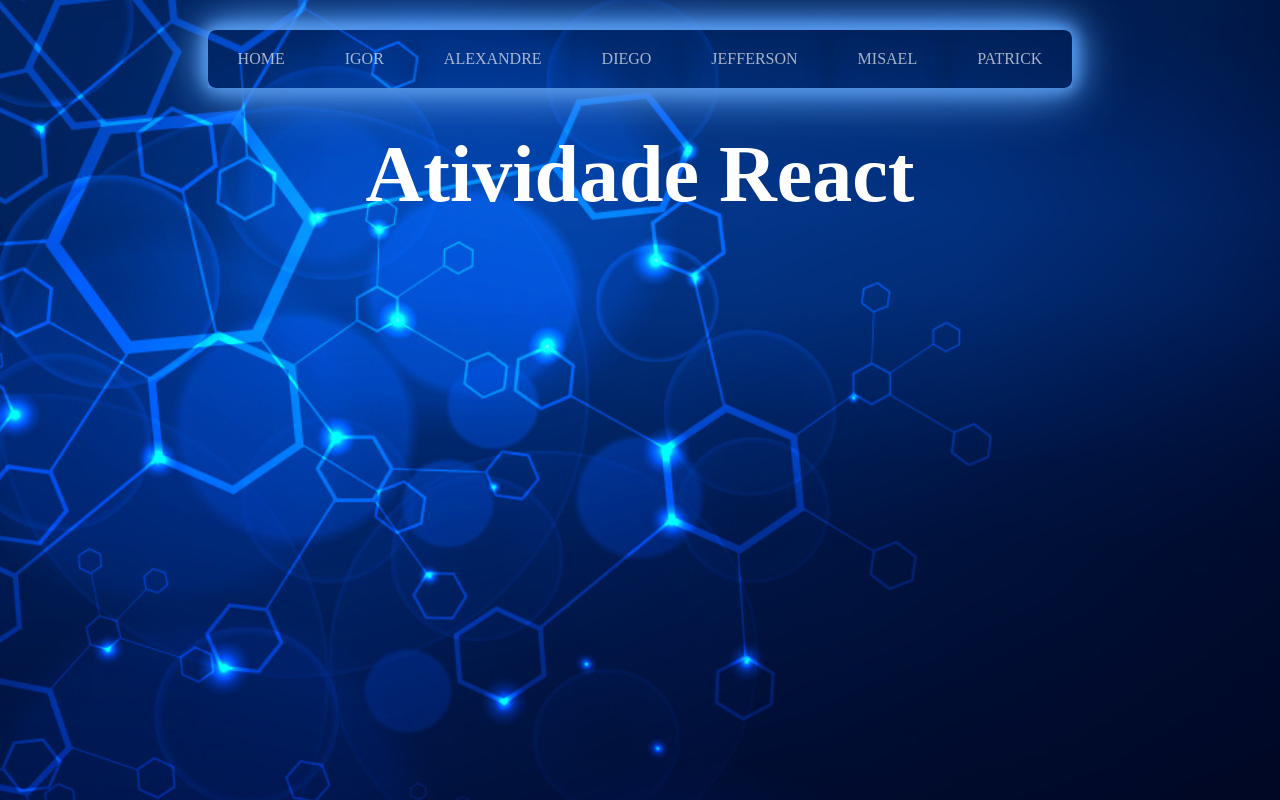
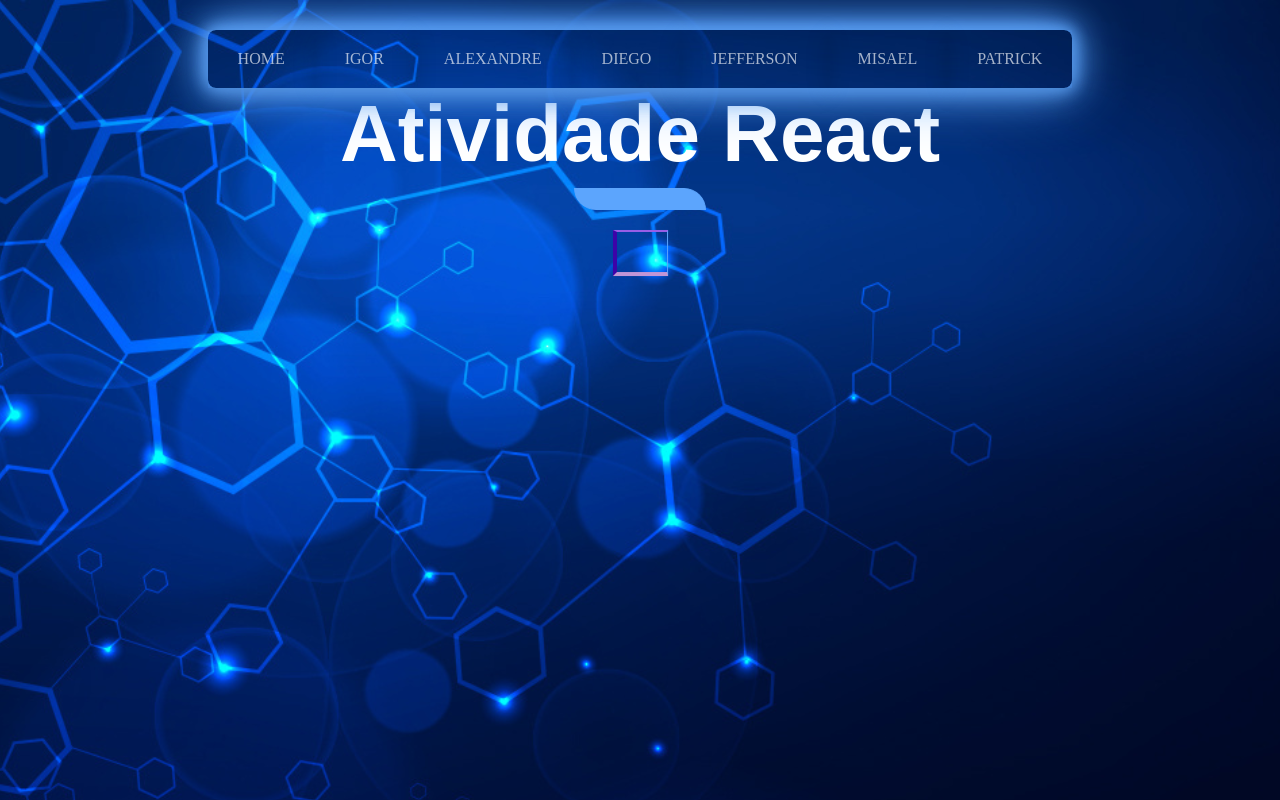
Before and after one commit to DiegoGLins/Ativ.Carol.FeedBack, a React (Vite) app: page / in a window 1280 px wide. Built offline with nearby package versions, Linux system fonts and the light colour scheme.

Commit message:
alteracao do componente paragrafo

```diff
--- a/src/components/Paragrafo/Paragrafo.tsx
+++ b/src/components/Paragrafo/Paragrafo.tsx
@@ -3,21 +3,20 @@ import React from "react";
 interface ParagrafoProps {
   titulo: string;
   conteudo?: string;
-  children?: React.ReactNode;
+  descricao: string;
 }
 
 const Paragrafo: React.FC<ParagrafoProps> = ({
   titulo,
   conteudo,
-  children,
+  descricao,
 }) => {
   return (
     <div
-      style={{ display: "Flex", flexDirection: "column", alignItems: "center" }}
-    >
-      <h1 style={{ color: "white", fontSize: "5rem", paddingTop: '70px' }}>{titulo}</h1>
-      <p>{conteudo}</p>
-      {children}
+      style={{ display: "Flex", flexDirection: "column", alignItems: "center" }}>
+      <h1 style={{ color: "white", fontSize: "5rem", fontFamily: 'sans-serif', padding: '30px 0px 0px' }}>{titulo}</h1>
+      <p className="content-P">{conteudo}</p>
+      <p style={{ color: 'white' }} className="descricao-P">{descricao}</p>
     </div>
   );
 };
```
